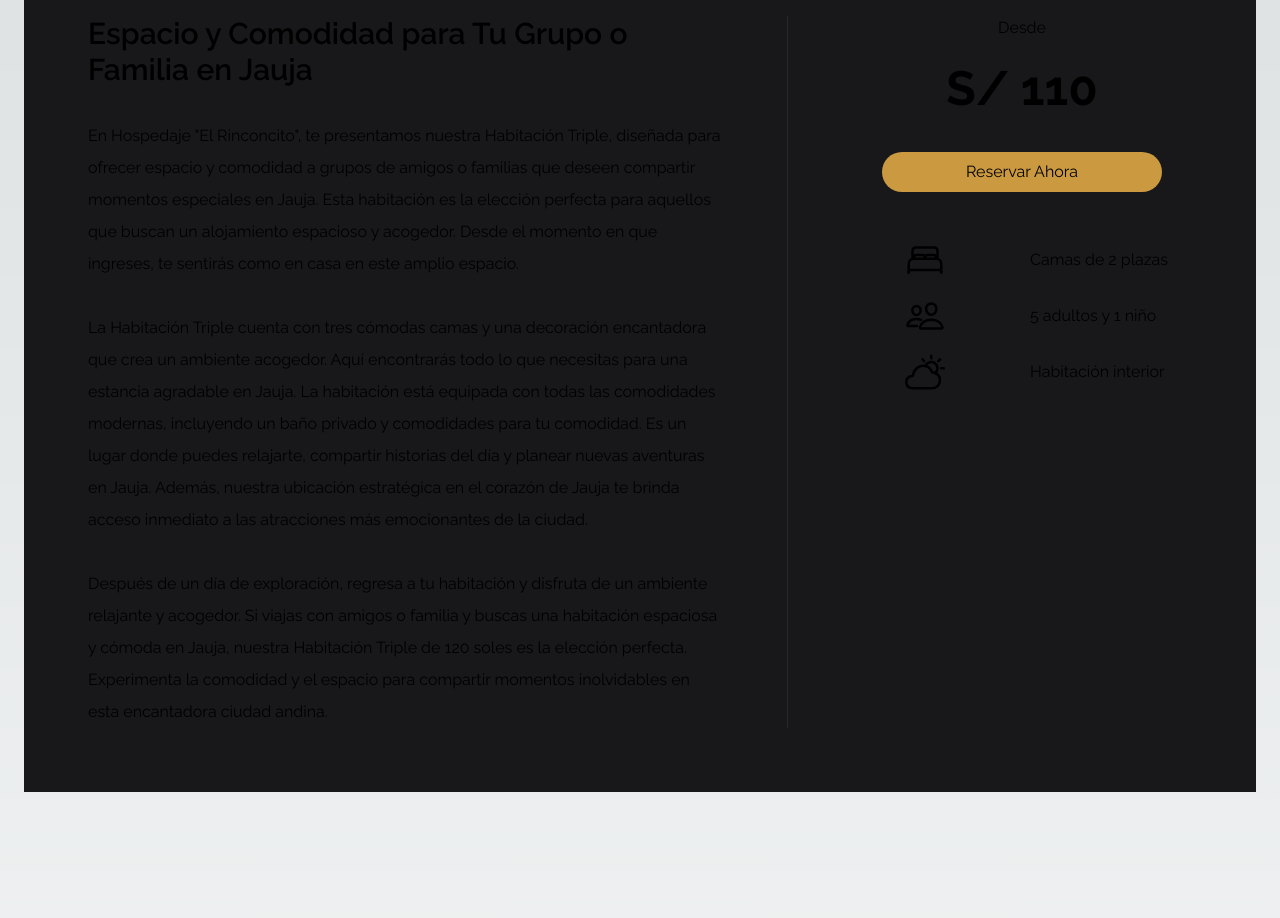
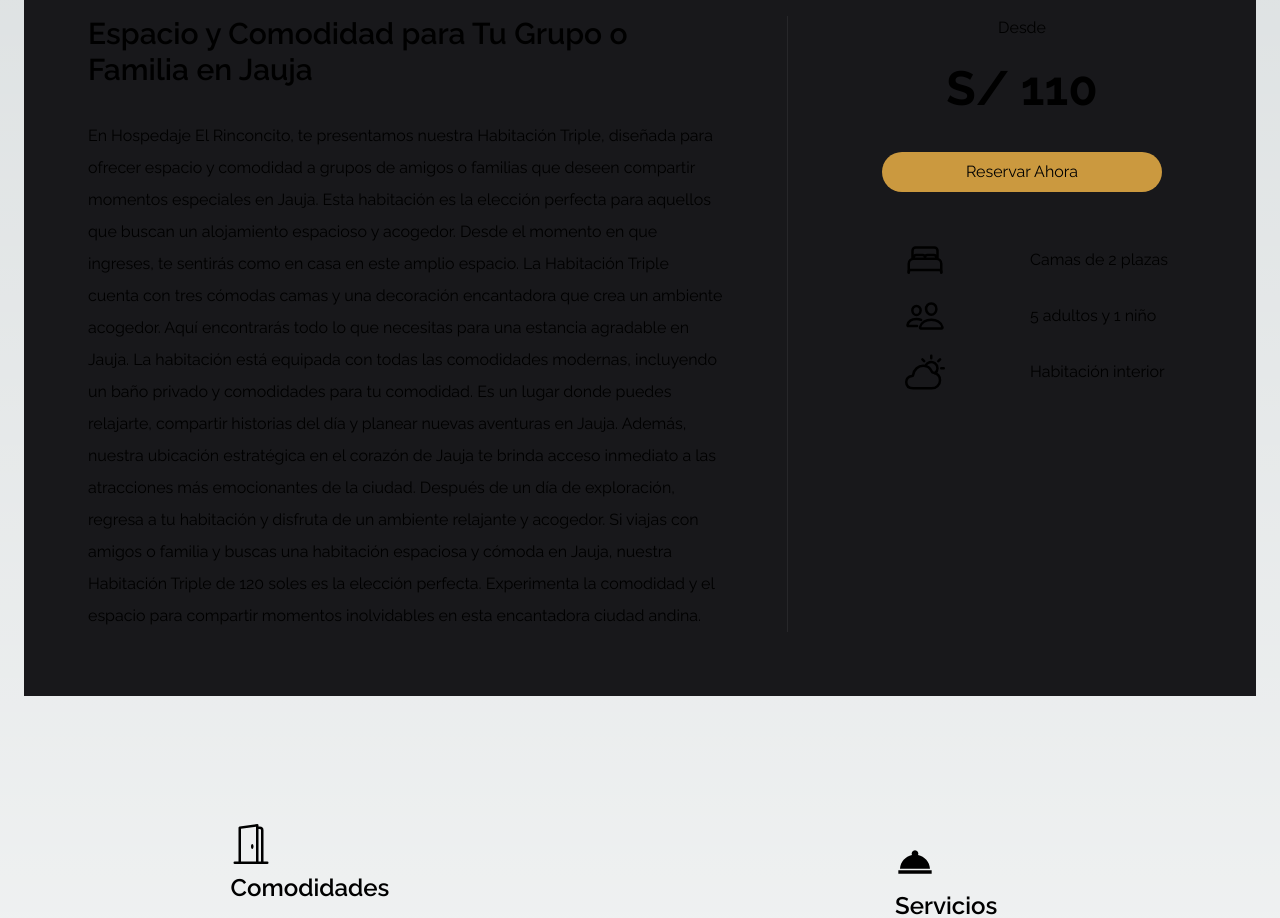
Before and after one commit to Jhonbuenovillarroel/sistema-hospedaje, a Next.js app: page /habitacion-triple in a window 1280 px wide. Shown: the part 520-1438 px from the top of the page. Built offline with nearby package versions, Linux system fonts and the light colour scheme.

Commit message:
commit 49

```diff
--- a/src/app/(habitaciones)/habitacion-doble/page.tsx
+++ b/src/app/(habitaciones)/habitacion-doble/page.tsx
@@ -9,28 +9,27 @@ export default function HabitacionEstandar() {
             descriptionTitle="Comodidad y Espacio para Compartir en Jauja"
             descriptionContent={
                <p className="mt-8 leading-7 md:leading-8">
-                  En Hospedaje &quot;El Rinconcito&quot;, te presentamos nuestra
-                  Habitación Doble, un espacio diseñado para brindar comodidad y
-                  amplitud a aquellos que viajan en pareja o con amigos. Esta
-                  habitación es perfecta para quienes buscan compartir momentos
-                  especiales en Jauja sin renunciar a la comodidad. Desde el
-                  momento en que ingreses, te sorprenderá la generosidad de este
-                  espacio. <br /> <br /> Con dos camas cómodas y una decoración
-                  acogedora, la Habitación Doble es un refugio perfecto para
-                  relajarse después de un día de exploración en Jauja. La
-                  Habitación Doble está equipada con todas las comodidades que
-                  necesitas para una estancia confortable, incluyendo un baño
-                  privado y comodidades modernas. Es un lugar donde puedes
-                  descansar, compartir historias del día y planear nuevas
-                  aventuras en Jauja. <br /> <br /> Además, nuestra ubicación
-                  céntrica te permitirá acceder fácilmente a las atracciones más
-                  emocionantes de la ciudad. Después de un día de exploración,
-                  regresa a tu habitación y disfruta del ambiente relajante que
-                  ofrece. Si viajas en pareja o con amigos y buscas una
-                  habitación cómoda y espaciosa en Jauja, nuestra Habitación
-                  Doble de 110 soles es la elección perfecta. Experimenta la
-                  comodidad y el espacio para compartir momentos inolvidables en
-                  el corazón de Jauja.
+                  En Hospedaje El Rinconcito, te presentamos nuestra Habitación
+                  Doble, un espacio diseñado para brindar comodidad y amplitud a
+                  aquellos que viajan en pareja o con amigos. Esta habitación es
+                  perfecta para quienes buscan compartir momentos especiales en
+                  Jauja sin renunciar a la comodidad. Desde el momento en que
+                  ingreses, te sorprenderá la generosidad de este espacio. Con
+                  dos camas cómodas y una decoración acogedora, la Habitación
+                  Doble es un refugio perfecto para relajarse después de un día
+                  de exploración en Jauja. La Habitación Doble está equipada con
+                  todas las comodidades que necesitas para una estancia
+                  confortable, incluyendo un baño privado y comodidades
+                  modernas. Es un lugar donde puedes descansar, compartir
+                  historias del día y planear nuevas aventuras en Jauja. Además,
+                  nuestra ubicación céntrica te permitirá acceder fácilmente a
+                  las atracciones más emocionantes de la ciudad. Después de un
+                  día de exploración, regresa a tu habitación y disfruta del
+                  ambiente relajante que ofrece. Si viajas en pareja o con
+                  amigos y buscas una habitación cómoda y espaciosa en Jauja,
+                  nuestra Habitación Doble de 110 soles es la elección perfecta.
+                  Experimenta la comodidad y el espacio para compartir momentos
+                  inolvidables en el corazón de Jauja.
                </p>
             }
             price={90}
--- a/src/app/(habitaciones)/habitacion-matrimonial-superior/page.tsx
+++ b/src/app/(habitaciones)/habitacion-matrimonial-superior/page.tsx
@@ -9,29 +9,29 @@ export default function HabitacionEstandar() {
             descriptionTitle="Espacios Amplios y Confort Inigualable en Jauja"
             descriptionContent={
                <p className="mt-8 leading-7 md:leading-8">
-                  En Hospedaje &quot;El Rinconcito&quot;, te presentamos nuestra
-                  Habitación Matrimonial Superior, una experiencia que combina
-                  espacio generoso y comodidad en su máxima expresión. Esta
-                  habitación te ofrece un ambiente elegante y acogedor para que
-                  te sientas como en casa mientras exploras Jauja. Desde el
-                  momento en que ingreses, te envolverá una atmósfera de comfort
-                  y serenidad. Cada detalle ha sido cuidadosamente seleccionado
-                  para brindarte la máxima comodidad. <br /> <br /> La amplitud
-                  de esta habitación te permitirá moverte con libertad y
-                  relajarte en un ambiente de refinamiento. La Habitación está
-                  equipada con todas las comodidades, desde una cama espaciosa
-                  hasta baño privado. Es el refugio perfecto para parejas en
-                  busca de un alojamiento cómodo o para aquellos que desean
-                  disfrutar de una estadía inolvidable en Jauja. <br /> <br />{" "}
-                  Además, nuestra ubicación central en el corazón de Jauja
-                  significa que estarás a pocos pasos de las atracciones más
-                  emocionantes de la ciudad. Después de un día de exploración,
-                  regresa a tu habitación y sumérgete en un oasis de confort y
-                  elegancia. Si buscas una experiencia de alojamiento agradable
-                  en Jauja, nuestra Habitación Matrimonial Superior de 110 soles
-                  es la elección perfecta. Disfruta del espacio y el confort en
-                  su máxima expresión, junto con la oportunidad de experimentar
-                  la belleza de Jauja desde la comodidad de tu habitación.
+                  En Hospedaje El Rinconcito, te presentamos nuestra Habitación
+                  Matrimonial Superior, una experiencia que combina espacio
+                  generoso y comodidad en su máxima expresión. Esta habitación
+                  te ofrece un ambiente elegante y acogedor para que te sientas
+                  como en casa mientras exploras Jauja. Desde el momento en que
+                  ingreses, te envolverá una atmósfera de comfort y serenidad.
+                  Cada detalle ha sido cuidadosamente seleccionado para
+                  brindarte la máxima comodidad. La amplitud de esta habitación
+                  te permitirá moverte con libertad y relajarte en un ambiente
+                  de refinamiento. La Habitación está equipada con todas las
+                  comodidades, desde una cama espaciosa hasta baño privado. Es
+                  el refugio perfecto para parejas en busca de un alojamiento
+                  cómodo o para aquellos que desean disfrutar de una estadía
+                  inolvidable en Jauja. Además, nuestra ubicación central en el
+                  corazón de Jauja significa que estarás a pocos pasos de las
+                  atracciones más emocionantes de la ciudad. Después de un día
+                  de exploración, regresa a tu habitación y sumérgete en un
+                  oasis de confort y elegancia. Si buscas una experiencia de
+                  alojamiento agradable en Jauja, nuestra Habitación Matrimonial
+                  Superior de 110 soles es la elección perfecta. Disfruta del
+                  espacio y el confort en su máxima expresión, junto con la
+                  oportunidad de experimentar la belleza de Jauja desde la
+                  comodidad de tu habitación.
                </p>
             }
             price={100}
--- a/src/app/(habitaciones)/habitacion-triple/page.tsx
+++ b/src/app/(habitaciones)/habitacion-triple/page.tsx
@@ -9,28 +9,28 @@ export default function HabitacionEstandar() {
             descriptionTitle="Espacio y Comodidad para Tu Grupo o Familia en Jauja"
             descriptionContent={
                <p className="mt-8 leading-7 md:leading-8">
-                  En Hospedaje &quot;El Rinconcito&quot;, te presentamos nuestra
-                  Habitación Triple, diseñada para ofrecer espacio y comodidad a
-                  grupos de amigos o familias que deseen compartir momentos
-                  especiales en Jauja. Esta habitación es la elección perfecta
-                  para aquellos que buscan un alojamiento espacioso y acogedor.
-                  Desde el momento en que ingreses, te sentirás como en casa en
-                  este amplio espacio. <br /> <br /> La Habitación Triple cuenta
-                  con tres cómodas camas y una decoración encantadora que crea
-                  un ambiente acogedor. Aquí encontrarás todo lo que necesitas
-                  para una estancia agradable en Jauja. La habitación está
-                  equipada con todas las comodidades modernas, incluyendo un
-                  baño privado y comodidades para tu comodidad. Es un lugar
-                  donde puedes relajarte, compartir historias del día y planear
-                  nuevas aventuras en Jauja. Además, nuestra ubicación
-                  estratégica en el corazón de Jauja te brinda acceso inmediato
-                  a las atracciones más emocionantes de la ciudad. <br /> <br />{" "}
-                  Después de un día de exploración, regresa a tu habitación y
-                  disfruta de un ambiente relajante y acogedor. Si viajas con
-                  amigos o familia y buscas una habitación espaciosa y cómoda en
-                  Jauja, nuestra Habitación Triple de 120 soles es la elección
-                  perfecta. Experimenta la comodidad y el espacio para compartir
-                  momentos inolvidables en esta encantadora ciudad andina.
+                  En Hospedaje El Rinconcito, te presentamos nuestra Habitación
+                  Triple, diseñada para ofrecer espacio y comodidad a grupos de
+                  amigos o familias que deseen compartir momentos especiales en
+                  Jauja. Esta habitación es la elección perfecta para aquellos
+                  que buscan un alojamiento espacioso y acogedor. Desde el
+                  momento en que ingreses, te sentirás como en casa en este
+                  amplio espacio. La Habitación Triple cuenta con tres cómodas
+                  camas y una decoración encantadora que crea un ambiente
+                  acogedor. Aquí encontrarás todo lo que necesitas para una
+                  estancia agradable en Jauja. La habitación está equipada con
+                  todas las comodidades modernas, incluyendo un baño privado y
+                  comodidades para tu comodidad. Es un lugar donde puedes
+                  relajarte, compartir historias del día y planear nuevas
+                  aventuras en Jauja. Además, nuestra ubicación estratégica en
+                  el corazón de Jauja te brinda acceso inmediato a las
+                  atracciones más emocionantes de la ciudad. Después de un día
+                  de exploración, regresa a tu habitación y disfruta de un
+                  ambiente relajante y acogedor. Si viajas con amigos o familia
+                  y buscas una habitación espaciosa y cómoda en Jauja, nuestra
+                  Habitación Triple de 120 soles es la elección perfecta.
+                  Experimenta la comodidad y el espacio para compartir momentos
+                  inolvidables en esta encantadora ciudad andina.
                </p>
             }
             price={110}
--- a/src/app/detalles-habitacion/page.tsx
+++ b/src/app/detalles-habitacion/page.tsx
@@ -101,7 +101,7 @@ const DetallesHabitacion = async ({
                                  />
                               )
                         )
-                        .map((room: any, i: any) => i < 3 && room)}
+                        .map((room: any, i: any) => i < 4 && room)}
                </div>
             </div>
          </section>
```
